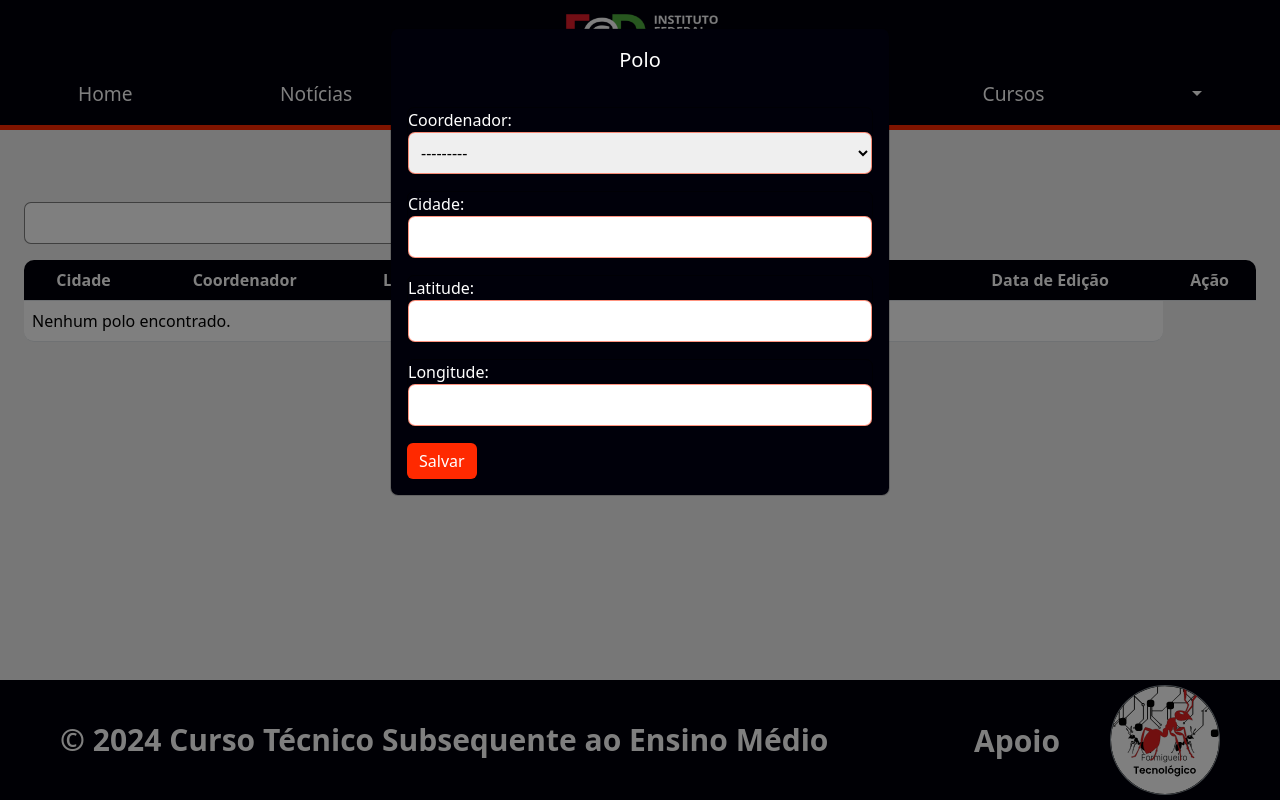
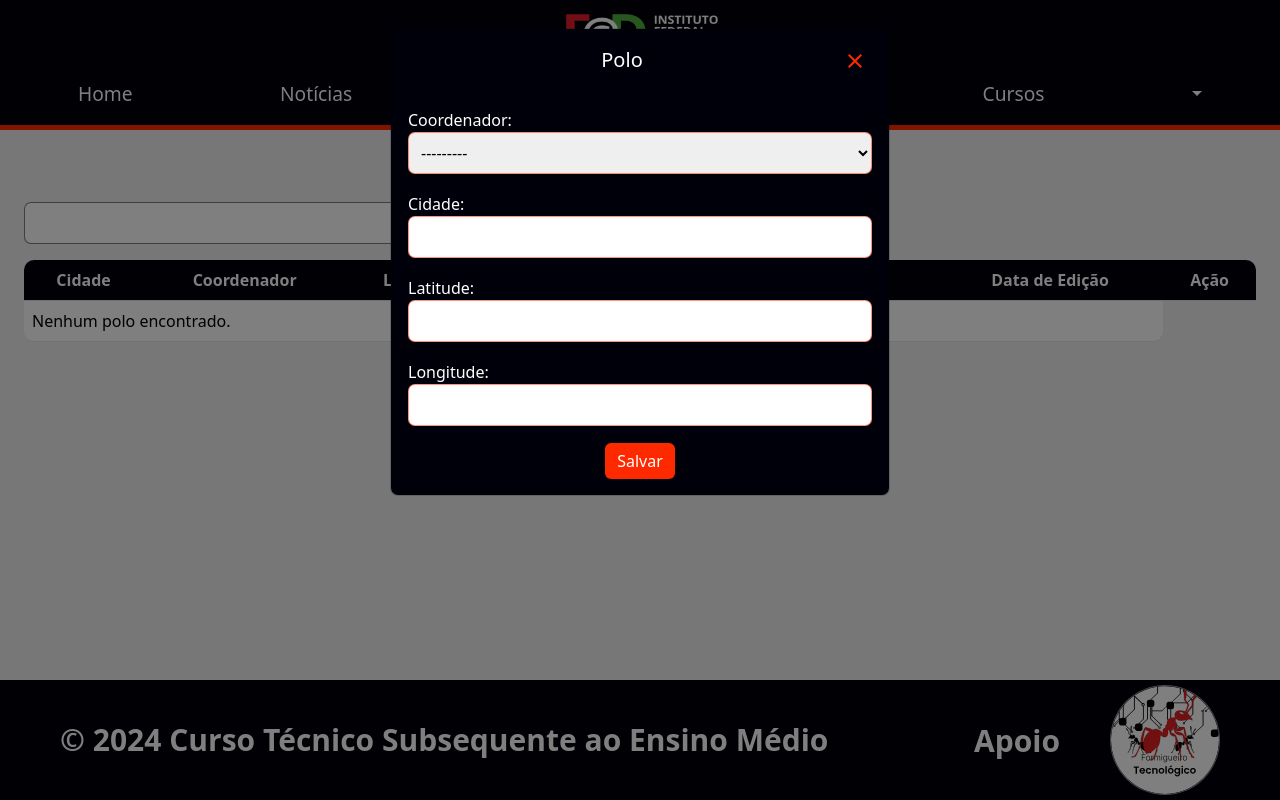
Before and after one commit to soualansousa/EAD, a Django app: page /polos/ in a window 1280 px wide, after a click on "Criar". Run offline with Django 5.2, Linux system fonts and the light colour scheme; data that the repository does not hold is empty.

Commit message:
Estilizando o modal de polos

```diff
--- a/cead/static/css/modal.css
+++ b/cead/static/css/modal.css
@@ -69,14 +69,14 @@ textarea{
     background: none;
 }
 
-.Garrafinha {
+.modal_info {
     display: flex;
     flex-direction: column;
     align-items: flex-start;
     align-self: stretch;
 }
 
-.Garrafinha_descricao {
+.modal_info_descricao {
     display: flex;
     padding: .15rem;
     align-items: center;
@@ -84,7 +84,7 @@ textarea{
     border-radius: .4rem;
     background: white;
 }
-.Garrafinha_descricao p {
+.modal_info_descricao p {
     color: black;
     margin-left: 1rem;
     margin-bottom: 0;
--- a/cead/templates/cead/partials/modais_polo.html
+++ b/cead/templates/cead/partials/modais_polo.html
@@ -1,9 +1,15 @@
+{% load static %}
+
 <!-- Criar -->
 <div class="modal fade" id="modalCriarPolo" tabindex="-1" aria-labelledby="modalCriarPoloLabel" aria-hidden="true">
     <div class="modal-dialog">
         <div class="modal-content">
-            <div class="modal-header justify-content-center">
-                <h5 class="modal-title d-flex justify-content-center" id="modalCriarPoloLabel">Polo</h5>
+            <div class="modal-header justify-content-between">
+                <span></span>
+                <h5 class="modal-title" id="modalCriarPoloLabel">Polo</h5>
+                <button type="button" class="button_close" data-bs-dismiss="modal" aria-label="Close">
+                    <img src="{% static 'images/icons/close.svg' %}" alt="" class="icons_action"></img>
+                </button>
             </div>
             <div class="modal-body">
                 <form id="formCriarPolo" method="post" action="{% url 'cead:polo_lista' %}">
@@ -12,7 +18,7 @@
                     <div class="input">
                         {{ make_polo.as_p }}
                     </div>
-                    <div class="justify-content-center">
+                    <div class="d-flex justify-content-center">
                         <button type="submit" class="btn d-flex justify-content-center">Salvar</button>
                     </div>
                 </form>
@@ -24,15 +30,20 @@
 <!-- Excluir -->
 <div class="modal fade" id="Excluir" tabindex="-1" aria-labelledby="Excluir" aria-hidden="true">
     <div class="modal-dialog">
-        <div class="modal-content">
-            <div class="modal-header">
-                <h5 class="modal-title" id="Excluir">Confirmação de Exclusão</h5>
-                <button type="button" class="btn-close" data-bs-dismiss="modal" aria-label="Close"></button>
+        <div class="modal-content d-flex justify-content-center">
+            <div class="modal-header justify-content-between">
+                <span></span>
+                <h5 class="modal-title text-center" id="Excluir">Confirmação de Exclusão</h5>
+                <button type="button" class="button_close" data-bs-dismiss="modal" aria-label="Close">
+                    <img src="{% static 'images/icons/close.svg' %}" alt="" class="icons_action"></img>
+                </button>
             </div>
             <div class="modal-body">
-                Tem certeza de que deseja excluir?
+                <p class="text-center text-modal">
+                    Tem certeza de que deseja excluir?
+                </p>
             </div>
-            <div class="modal-footer">
+            <div class="modal-footer justify-content-center gap-5">
                 <button type="button" class="btn btn-secondary" data-bs-dismiss="modal">Cancelar</button>
                 <button type="button" id="confirmarExclusao" class="btn btn-danger">Excluir</button>
             </div>
@@ -44,19 +55,52 @@
 <div class="modal fade" id="Detalhar" tabindex="-1" aria-labelledby="DetalharLabel" aria-hidden="true">
     <div class="modal-dialog">
         <div class="modal-content">
-            <div class="modal-header">
+            <div class="modal-header justify-content-between">
+                <span></span>
                 <h5 class="modal-title" id="DetalharLabel">Detalhes de Polo</h5>
-                <button type="button" class="btn-close" data-bs-dismiss="modal" aria-label="Close"></button>
+                <button type="button" class="button_close" data-bs-dismiss="modal" aria-label="Close">
+                    <img src="{% static 'images/icons/close.svg' %}" alt="" class="icons_action"></img>
+                </button>
             </div>
             <div class="modal-body">
-                <p><strong>Cidade:</strong> <span id="detalheCidade"></span></p>
-                <p><strong>Coordenador:</strong> <span id="detalheCoordenador"></span></p>
-                <p><strong>Latitude:</strong> <span id="detalheLatitude"></span></p>
-                <p><strong>Longitude:</strong> <span id="detalheLongitude"></span></p>
-                <p><strong>Data de Publicação:</strong> <span id="detalhePublicacao"></span></p>
-                <p><strong>Data de Edição:</strong> <span id="detalheEdicao"></span></p>
+                <div class="modal_info">
+                    <h5>Cidade</h5>
+                    <div class="modal_info_descricao">
+                        <p id="detalheCidade"></p>
+                    </div>
+                </div>
+                <div class="modal_info">
+                    <h5>Coordenador</h5>
+                    <div class="modal_info_descricao">
+                        <p id="detalheCoordenador"></p>
+                    </div>
+                </div>
+                <div class="modal_info">
+                    <h5>Latitude</h5>
+                    <div class="modal_info_descricao">
+                        <p id="detalheLatitude"></p>
+                    </div>
+                </div>
+                <div class="modal_info">
+                    <h5>Longitude</h5>
+                    <div class="modal_info_descricao">
+                        <p id="detalheLongitude"></p>
+                    </div>
+                </div>
+                <div class="modal_info">
+                    <h5>Data de Publicação</h5>
+                    <div class="modal_info_descricao">
+                        <p id="detalheEdicao"></p>
+                    </div>
+                </div>
+                <div class="modal_info">
+                    <h5>Data de Edição</h5>
+                    <div class="modal_info_descricao">
+                        <p id="detalheEdicao"></p>
+                    </div>
+                </div>
             </div>
-            <div class="modal-footer">
+            <div class="modal-footer d-flex justify-content-center">
                 <button type="button" class="btn btn-secondary" data-bs-dismiss="modal">Fechar</button>
             </div>
         </div>
@@ -67,9 +111,12 @@
 <div id="Editar" class="modal" tabindex="-1">
     <div class="modal-dialog">
         <div class="modal-content">
-            <div class="modal-header">
+            <div class="modal-header justify-content-between">
+                <span></span>
                 <h5 class="modal-title">Editar Polo</h5>
-                <button type="button" class="btn-close" data-bs-dismiss="modal" aria-label="Close"></button>
+                <button type="button" class="button_close" data-bs-dismiss="modal" aria-label="Close">
+                    <img src="{% static 'images/icons/close.svg' %}" alt="" class="icons_action"></img>
+                </button>
             </div>
             <div class="modal-body">
                 <form id="editarPoloForm">
@@ -81,6 +128,7 @@
                     <div class="mb-3">
                         <label for="editarCoordenador" class="form-label">Coordenador</label>
                         <select type="text" class="form-control" id="editarCoordenador" name="coordenador">
+                        </select>
                     </div>
                     <div class="mb-3">
                         <label for="editarLatitude" class="form-label">Latitude</label>
@@ -90,7 +138,9 @@
                         <label for="editarLongitude" class="form-label">Longitude</label>
                         <textarea class="form-control" id="editarLongitude" name="longitude"></textarea>
                     </div>
-                    <button type="button" class="btn btn-primary" id="salvarEdicao">Salvar</button>
+                    <div class="d-flex justify-content-center">
+                        <button type="button" class="btn btn-primary d-flex justify-content-center" id="salvarEdicao">Salvar</button>
+                    </div>
                 </form>
             </div>
         </div>
```
Also changed, not shown: cead/templates/cead/partials/modais_noticia.html (+10 -10 lines).
